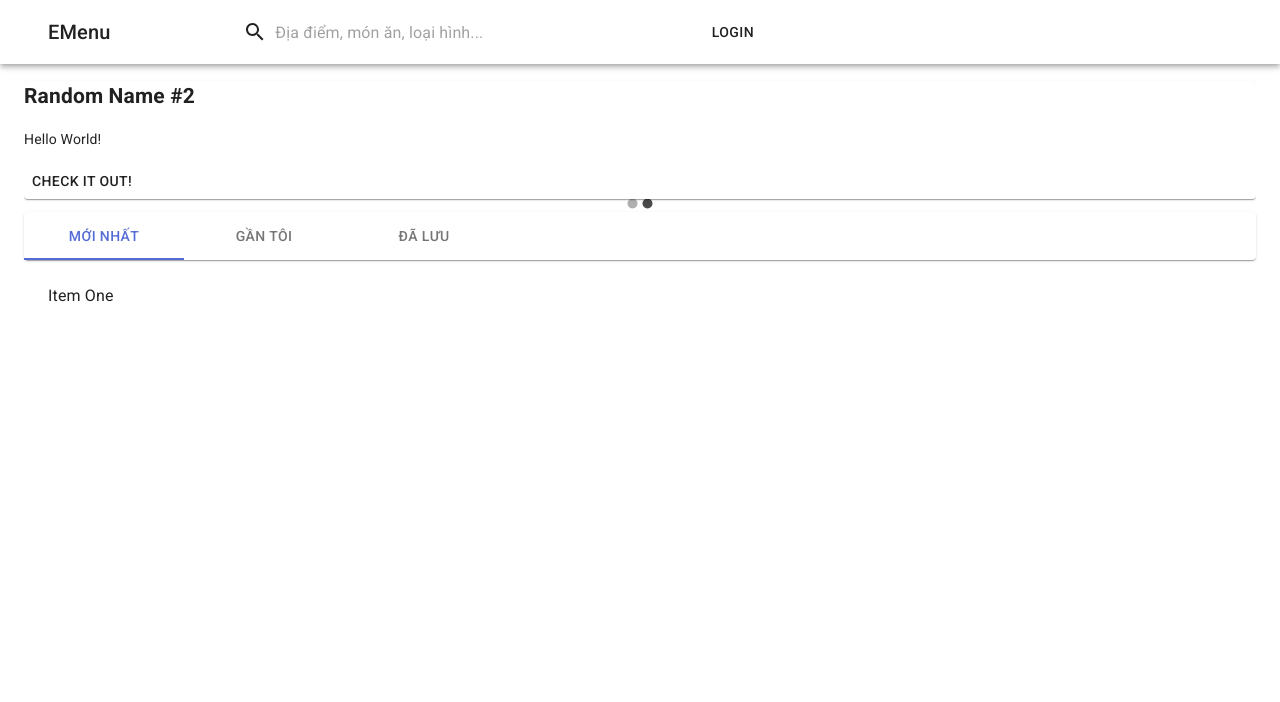
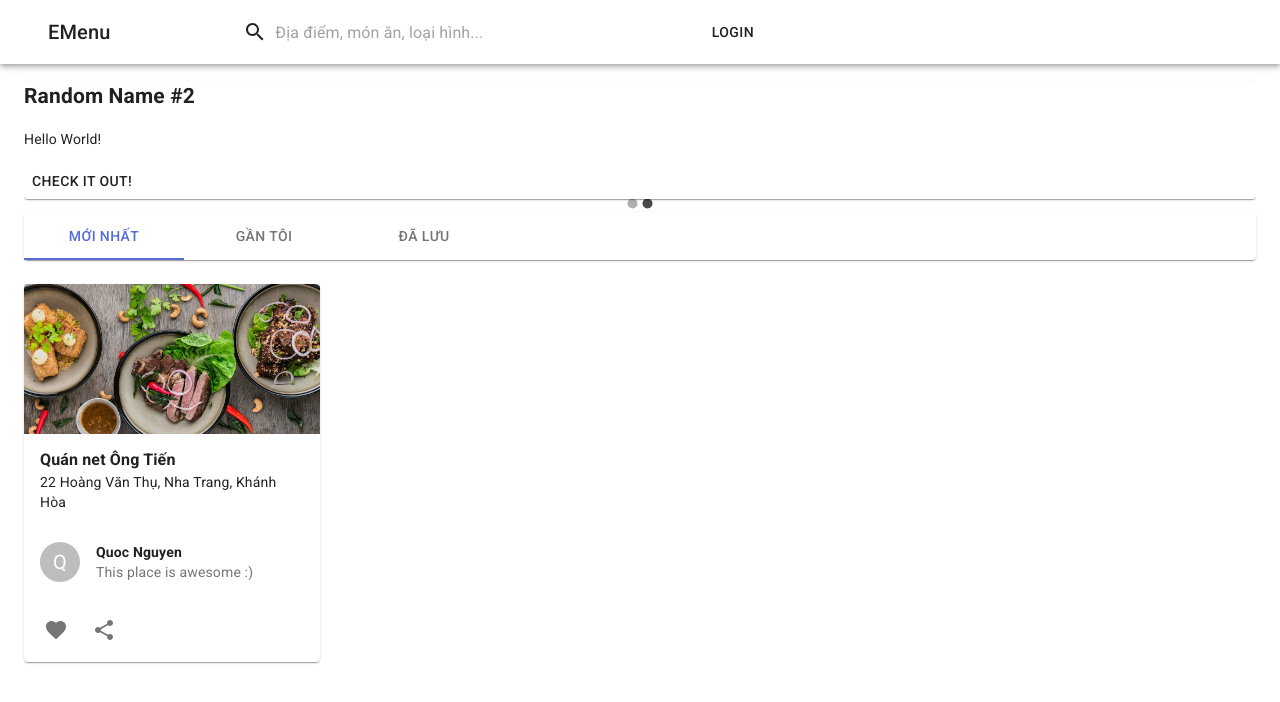
Before and after one commit to quocnguyencoder/EMenu, a Next.js app: page / in a window 1280 px wide. Shown: the top 702 px of the page. Built offline with nearby package versions, Linux system fonts and the light colour scheme.

Commit message:
add newest tab content

```diff
--- a/components/Homepage/Discovery.tsx
+++ b/components/Homepage/Discovery.tsx
@@ -2,6 +2,7 @@ import Paper from "@material-ui/core/Paper";
 import Tabs from "@material-ui/core/Tabs";
 import Tab from "@material-ui/core/Tab";
 import TabPanel from "./TabPanel";
+import Newest from "./Newest";
 import React, { useState } from "react";
 
 const Discovery = () => {
@@ -25,7 +26,7 @@ const Discovery = () => {
         </Tabs>
       </Paper>
       <TabPanel value={value} index="one">
-        Item One
+        <Newest />
       </TabPanel>
       <TabPanel value={value} index="two">
         Item 2
--- /dev/null
+++ b/components/Homepage/Newest.tsx
@@ -0,0 +1,84 @@
+import {
+  Avatar,
+  Card,
+  CardActionArea,
+  CardActions,
+  CardHeader,
+  CardMedia,
+  Grid,
+  IconButton,
+  Link,
+  ListItem,
+  ListItemText,
+  Typography,
+} from "@material-ui/core";
+import FavoriteIcon from "@material-ui/icons/Favorite";
+import ShareIcon from "@material-ui/icons/Share";
+import React from "react";
+
+const Newest = () => {
+  const prefix = process.env.NEXT_PUBLIC_BASE_PATH || "";
+  const preventDefault = (event: React.SyntheticEvent) =>
+    event.preventDefault();
+  return (
+    <Grid container spacing={2}>
+      <Grid item md={3}>
+        <Card>
+          <CardActionArea>
+            <CardMedia
+              style={{ height: 150 }}
+              image={`${prefix}/food.jpg`}
+              title="Contemplative Reptile"
+            />
+          </CardActionArea>
+          <ListItem>
+            <ListItemText
+              primary={
+                <Link
+                  href="#"
+                  onClick={preventDefault}
+                  color="inherit"
+                  variant="body1"
+                  style={{ fontWeight: "bold" }}
+                >
+                  Quán net Ông Tiến
+                </Link>
+              }
+              secondary={
+                <Typography variant="body2">
+                  22 Hoàng Văn Thụ, Nha Trang, Khánh Hòa
+                </Typography>
+              }
+            />
+          </ListItem>
+
+          <CardHeader
+            avatar={<Avatar aria-label="recipe">Q</Avatar>}
+            title={
+              <Link
+                href="#"
+                onClick={preventDefault}
+                color="inherit"
+                variant="body2"
+                style={{ fontWeight: "bold" }}
+              >
+                Quoc Nguyen
+              </Link>
+            }
+            subheader="This place is awesome :)"
+          />
+          <CardActions disableSpacing>
+            <IconButton aria-label="add to favorites">
+              <FavoriteIcon />
+            </IconButton>
+            <IconButton aria-label="share">
+              <ShareIcon />
+            </IconButton>
+          </CardActions>
+        </Card>
+      </Grid>
+    </Grid>
+  );
+};
+
+export default Newest;
--- a/components/Homepage/TabPanel.tsx
+++ b/components/Homepage/TabPanel.tsx
@@ -1,5 +1,4 @@
 import React from "react";
-import Typography from "@material-ui/core/Typography";
 import Box from "@material-ui/core/Box";
 
 interface TabPanelProps {
@@ -19,11 +18,7 @@ export default function TabPanel(props: TabPanelProps) {
       aria-labelledby={`wrapped-tab-${index}`}
       {...other}
     >
-      {value === index && (
-        <Box p={3}>
-          <Typography>{children}</Typography>
-        </Box>
-      )}
+      {value === index && <Box mt={3}>{children}</Box>}
     </div>
   );
 }
--- a/components/Layout.tsx
+++ b/components/Layout.tsx
@@ -7,7 +7,7 @@ import Toolbar from "@material-ui/core/Toolbar";
 import Typography from "@material-ui/core/Typography";
 import InputBase from "@material-ui/core/InputBase";
 import SearchIcon from "@material-ui/icons/Search";
-import { useStyles } from "../styles/layout.styles";
+import { useStyles } from "../styles/layout";
 
 interface Props {
   title: string;
--- a/package.json
+++ b/package.json
@@ -21,6 +21,7 @@
   },
   "devDependencies": {
     "@types/react": "17.0.15",
+    "babel-plugin-styled-components": "^1.13.2",
     "eslint": "7.31.0",
     "eslint-config-next": "11.0.1",
     "eslint-config-prettier": "^8.3.0",
--- a/styles/layout.styles.tsx
+++ b/styles/layout.tsx
@@ -1,6 +1,9 @@
 import { alpha, makeStyles } from "@material-ui/core/styles";
 
 export const useStyles = makeStyles((theme) => ({
+  layout: {
+    flex: 1,
+  },
   title: {
     flexGrow: 0.2,
     display: "none",
```
Also changed, not shown: pages/_document.tsx (+0 -25 lines), .babelrc (added), public/food.jpg (added), 1 other file (tests, documents, lock files or other folders).
